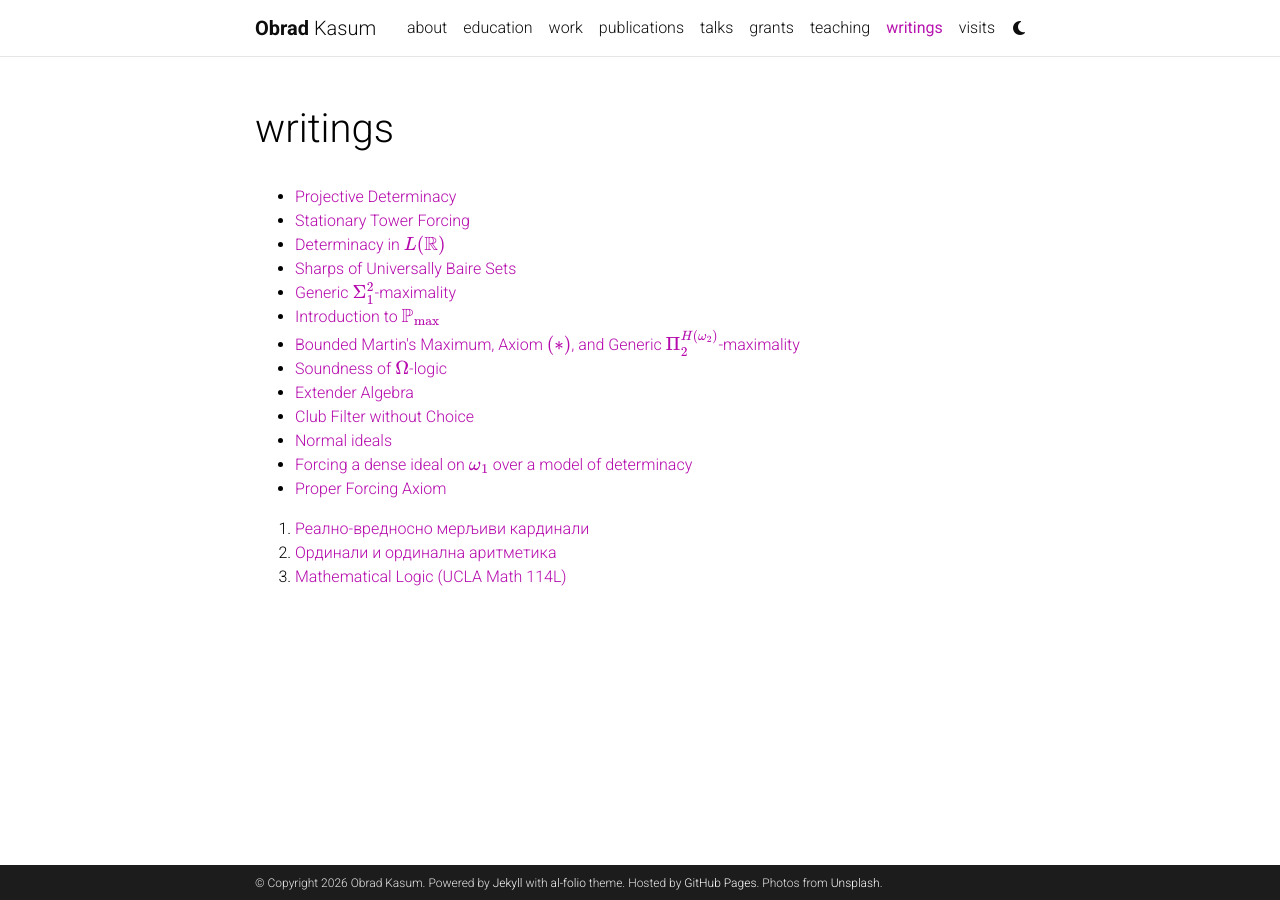
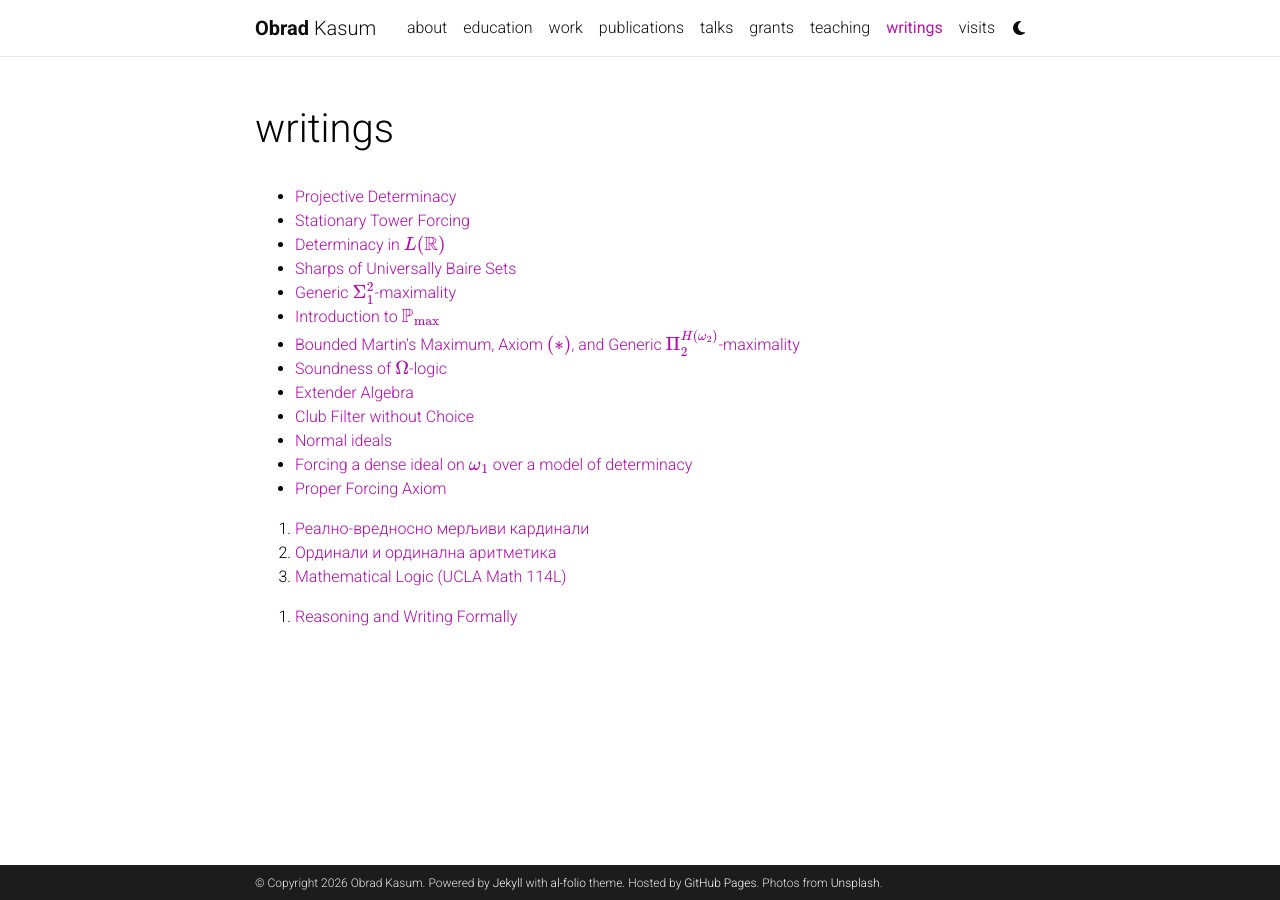
Before and after one commit to obradkasum/obradkasum.github.io, a Jekyll site: the page built from _pages/writings.md, in a window 1280 px wide. Built offline with Jekyll 4.4.1, drawn with Linux system fonts in a browser that asks for light colours; comment, search, counter and statistics services are not loaded; a style sheet for code colours, icons or effects is not loaded.

Commit message:
Update writings.md

```diff
--- a/_pages/writings.md
+++ b/_pages/writings.md
@@ -42,3 +42,7 @@ nav_order: 7
 
   <li><a href = "/assets/pdf/math114l.pdf">Mathematical Logic (UCLA Math 114L)</a></li>
 </ol>
+
+<ol>
+  <li><a href="/assets/pdf/Formal_writing.pdf">Reasoning and Writing Formally</a></li>
+</ol>
```
